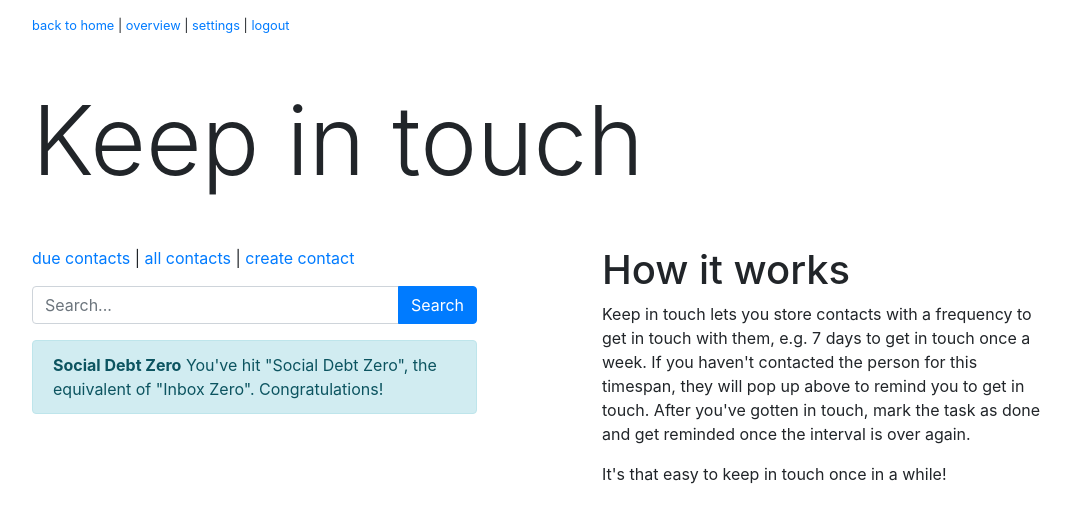
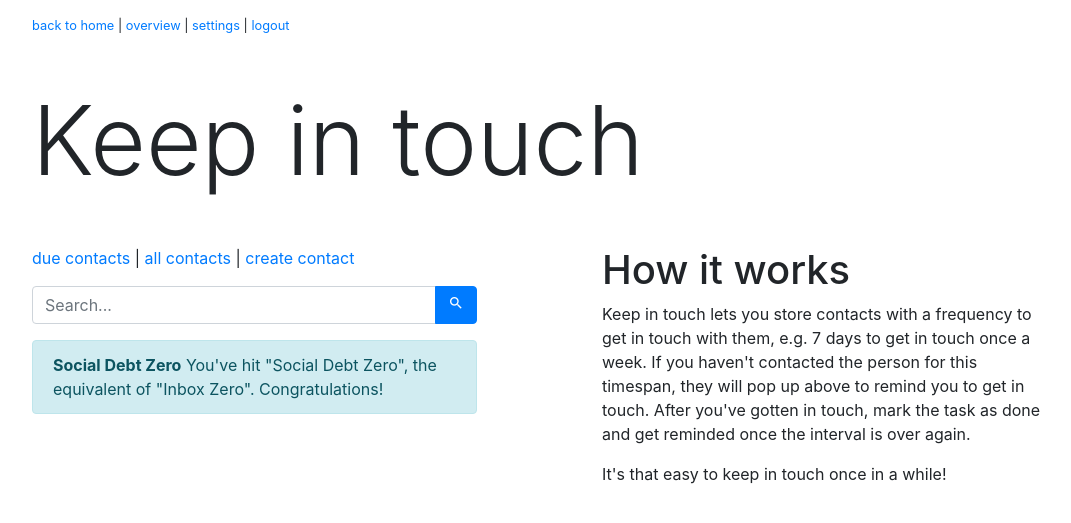
Before and after one commit to lorey/personal-crm, a Django app: page /app/ in a window 1280 px wide. Shown: the top 523 px of the page, without its empty margins (53-1124 px from the left). Run offline with Django 3.2, Linux system fonts and the light colour scheme; the visitor is signed in with stand-in values (Sample User, id 1); data that the repository does not hold is empty; some libraries are stand-ins or nearby versions.

Commit message:
Switch from Ionicons to Material Icons

```diff
--- a/networking_web/templates/web/_base.html
+++ b/networking_web/templates/web/_base.html
@@ -6,8 +6,14 @@
     <meta name="viewport" content="width=device-width, initial-scale=1, shrink-to-fit=no">
 
     <!-- Bootstrap CSS -->
+    <link href="https://fonts.googleapis.com/icon?family=Material+Icons" rel="stylesheet">
     <link rel="stylesheet" href="https://stackpath.bootstrapcdn.com/bootstrap/4.4.1/css/bootstrap.min.css" integrity="sha384-Vkoo8x4CGsO3+Hhxv8T/Q5PaXtkKtu6ug5TOeNV6gBiFeWPGFN9MuhOf23Q9Ifjh" crossorigin="anonymous">
-
+    <style>
+        /* reset font size */
+        .material-icons {
+            font-size: inherit;
+        }
+    </style>
     <title>{% block title %}{% endblock %}</title>
   </head>
   <body>
@@ -26,6 +32,5 @@
     <script src="https://code.jquery.com/jquery-3.4.1.slim.min.js" integrity="sha384-J6qa4849blE2+poT4WnyKhv5vZF5SrPo0iEjwBvKU7imGFAV0wwj1yYfoRSJoZ+n" crossorigin="anonymous"></script>
     <script src="https://cdn.jsdelivr.net/npm/popper.js@1.16.0/dist/umd/popper.min.js" integrity="sha384-Q6E9RHvbIyZFJoft+2mJbHaEWldlvI9IOYy5n3zV9zzTtmI3UksdQRVvoxMfooAo" crossorigin="anonymous"></script>
     <script src="https://stackpath.bootstrapcdn.com/bootstrap/4.4.1/js/bootstrap.min.js" integrity="sha384-wfSDF2E50Y2D1uUdj0O3uMBJnjuUD4Ih7YwaYd1iqfktj0Uod8GCExl3Og8ifwB6" crossorigin="anonymous"></script>
-    <script src="https://unpkg.com/ionicons@5.0.0/dist/ionicons.js"></script>
   </body>
 </html>
--- a/networking_web/templates/web/index.html
+++ b/networking_web/templates/web/index.html
@@ -17,7 +17,9 @@
                     <div class="input-group">
                         <input name="search" type="text" class="form-control" placeholder="Search..." value="{{ query|default_if_none:'' }}">
                         <div class="input-group-append">
-                            <button type="submit" class="btn btn-primary">Search</button>
+                            <button type="submit" class="btn btn-primary">
+                                <i class="material-icons">search</i>
+                            </button>
                         </div>
                     </div>
                 </form>
@@ -27,7 +29,7 @@
                     <div class="row">
                         <div class="col-md-2">
                             <a class="btn btn-primary m-2" href="{% url 'networking_web:add-touchpoint' contact.id %}" title="Mark contact as done">
-                                <ion-icon name="checkmark-outline"></ion-icon>
+                                <i class="material-icons">done</i>
                             </a>
                         </div>
                         <div class="col-md-6 mb-5">
```
